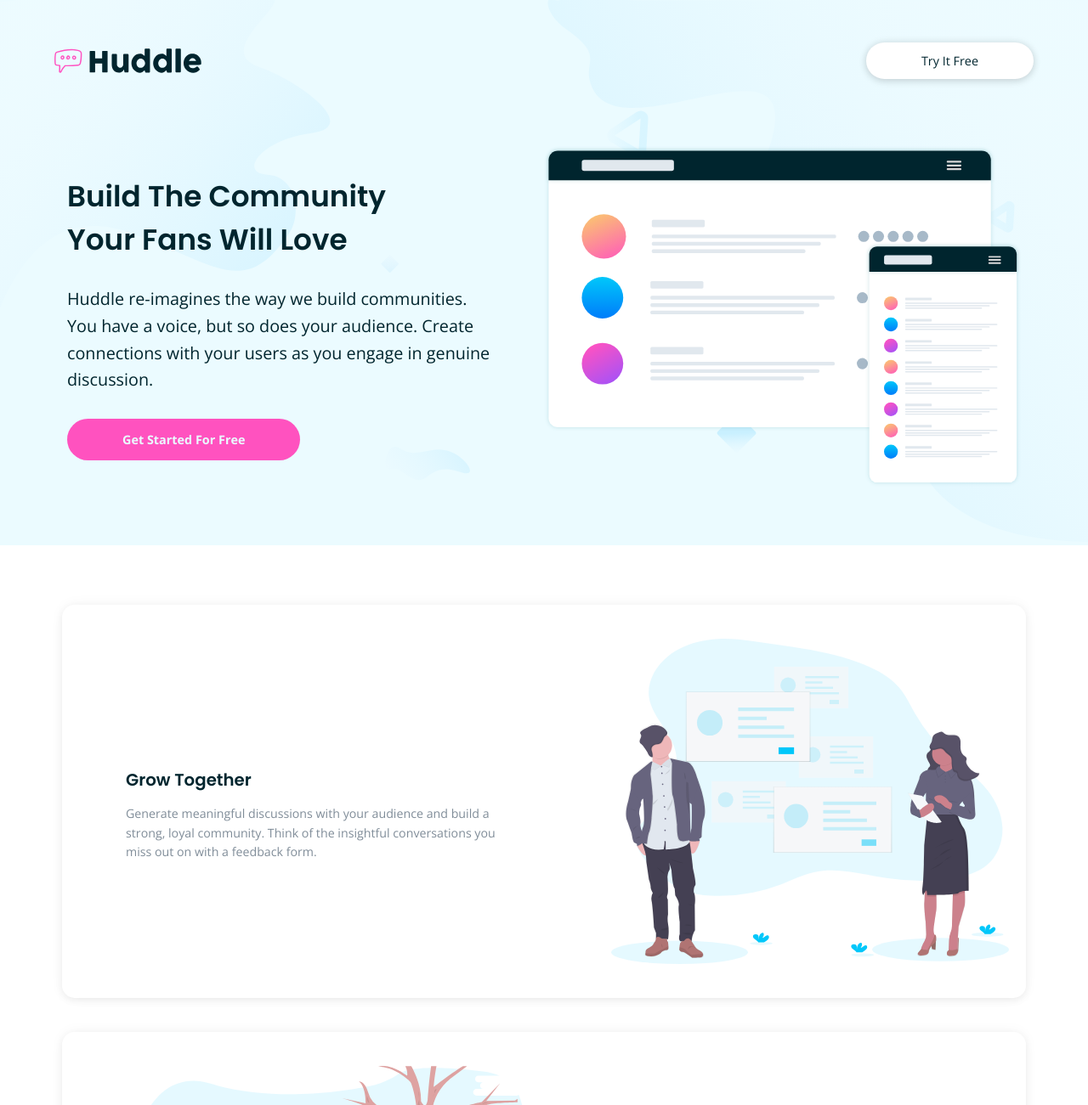
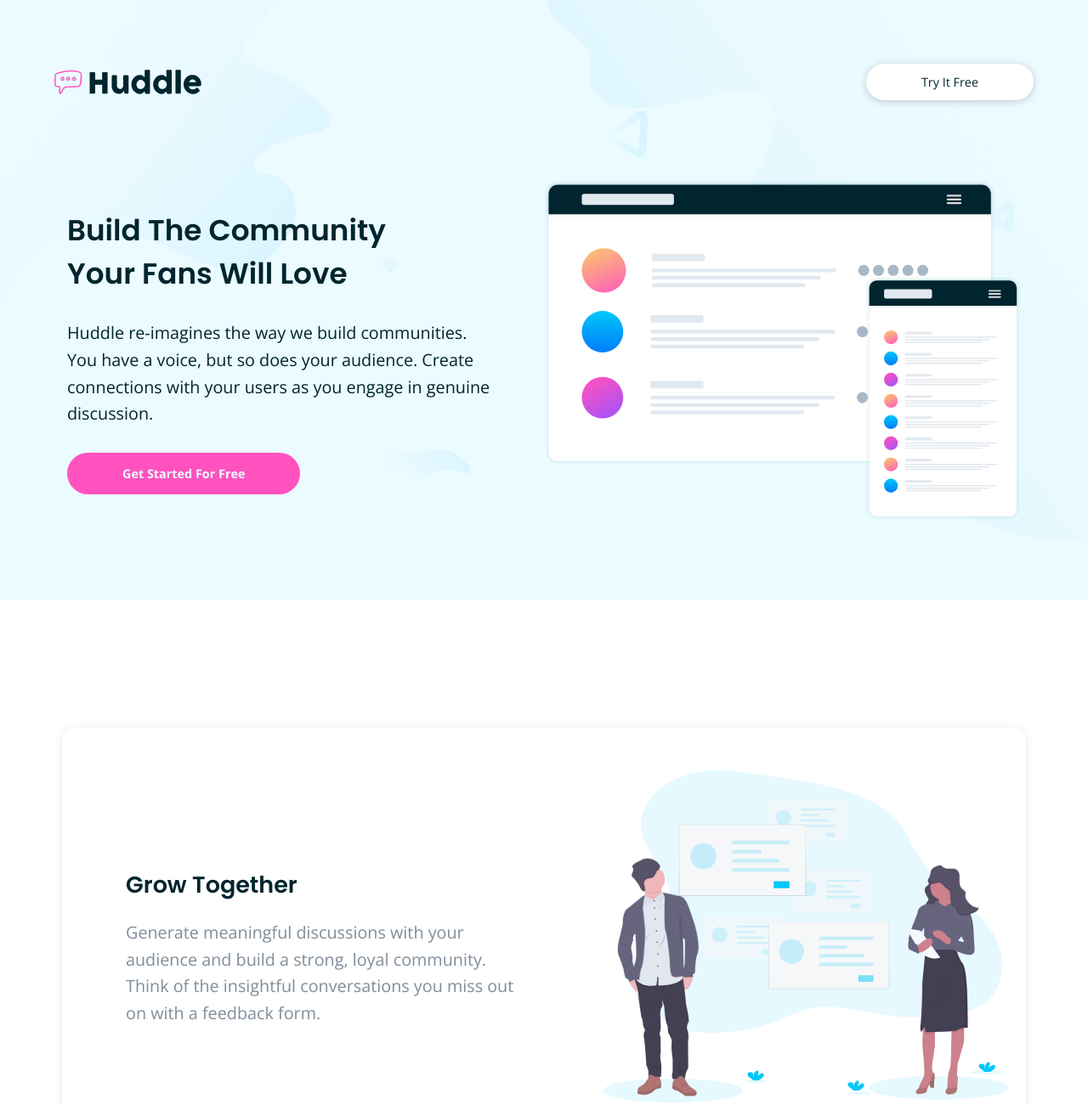
Before and after one commit to LesleyWesley/huddle-landing-page, a plain HTML site: page index.html in a window 1280 px wide. Shown: the top 1301 px of the page at 85% size. Drawn offline with nearby package versions, Linux system fonts and the light colour scheme.

Commit message:
Added large desktop styling to features section

```diff
--- a/css/main.css
+++ b/css/main.css
@@ -401,6 +401,7 @@ li:hover {
     background-repeat: no-repeat;
     background-size: contain;
     background-position: top;
+    padding-top: 75px;
   }
 
   header img {
@@ -536,7 +537,7 @@ header img {
 
 
 .nav {
-  padding-bottom: 60px;
+  padding-bottom: 75px;
 }
 
 .nav a {
@@ -544,7 +545,7 @@ header img {
 }
 
 .hero {
-  padding-bottom: 50px;
+  padding-bottom: 75px;
 }
 
 .half-width.description {
@@ -566,3 +567,28 @@ h1 {
   padding: 15px 65px;
   font-size: .8em;
 }
+
+/*============= FEATURES SECTION - LARGE DESKTOP ==========*/
+
+.features {
+  padding-top: 125px;
+  padding-bottom: 125px;
+}
+
+.feature {
+  padding: 50px 20px 50px 75px;
+  margin: 25px 0;
+}
+
+.half-feature {
+  width: 46%;
+}
+
+
+h2 {
+  font-size: 1.5em;
+}
+
+.feature p {
+  font-size: 1.1em;
+}
```
